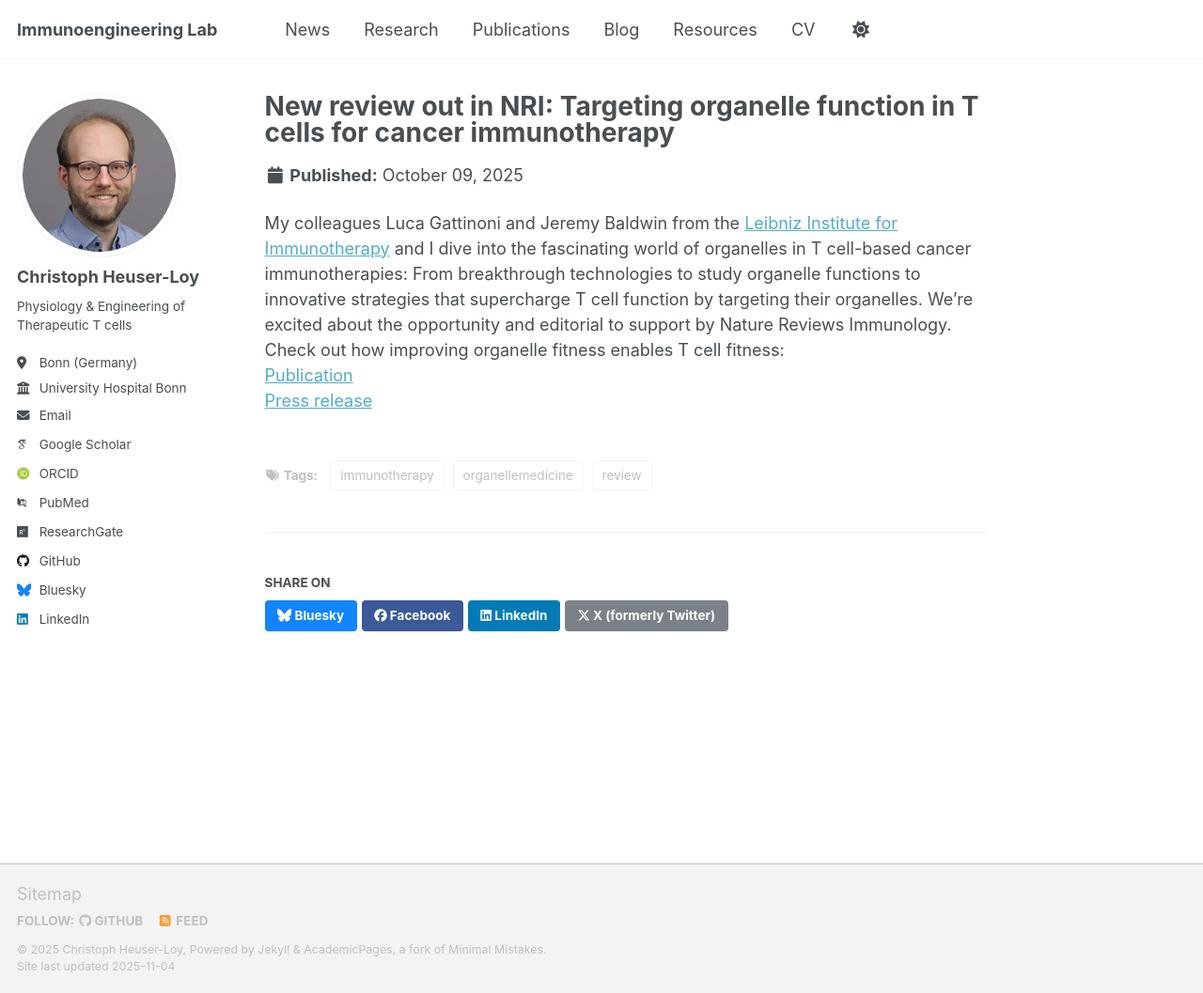
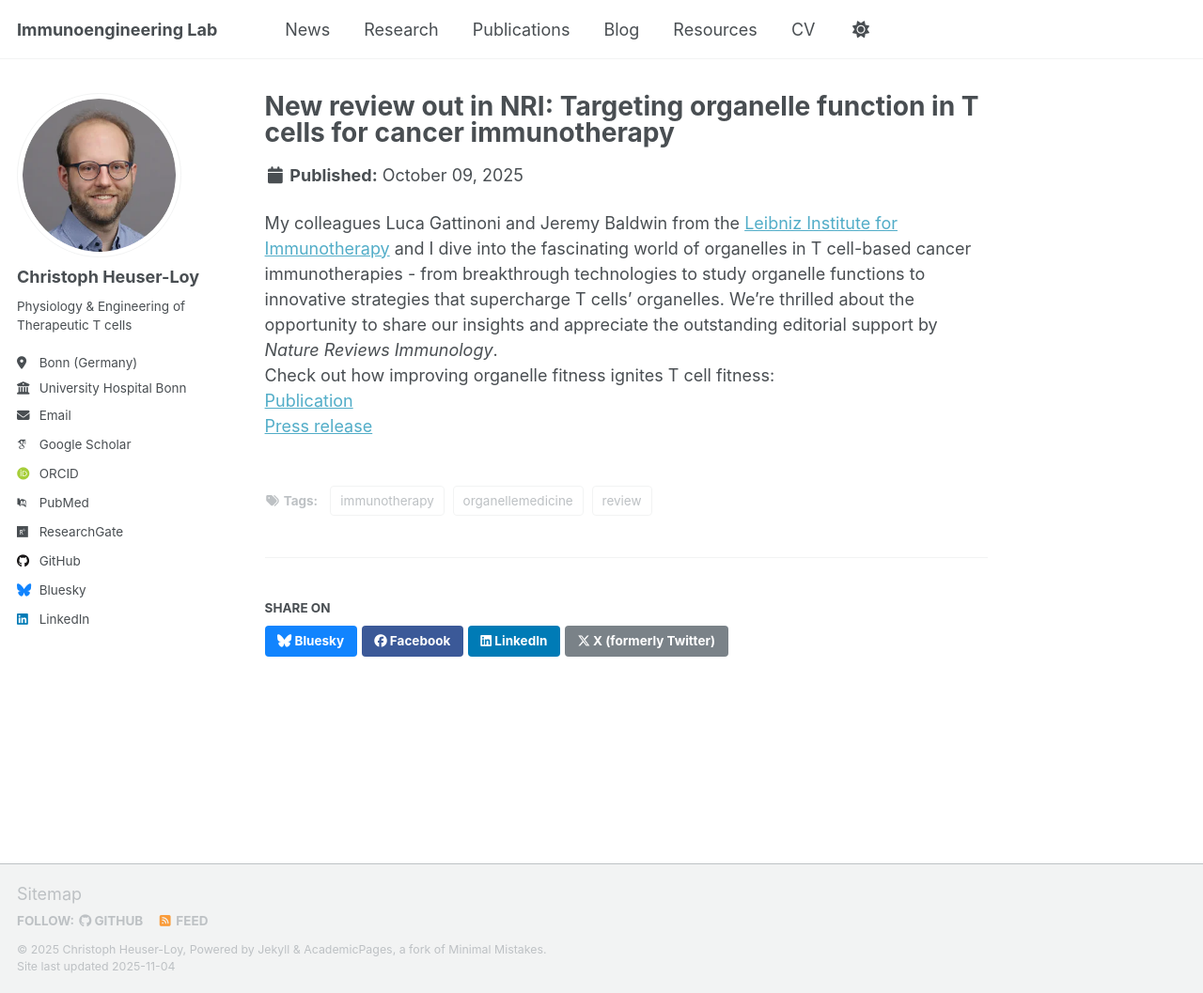
Before and after one commit to cheuserloy/cheuserloy.github.io, a Jekyll site: the page built from _news/2025-10-09_Organelle-therapy.md, in a window 1280 px wide and 1057 px high. Shown: the whole window at 94% size. Built offline with Jekyll 4.4.1, drawn with Linux system fonts in a browser that asks for light colours; some web fonts are replaced; a script that is not in the unit is left out.

Commit message:
Update organelle therapy article for clarity
Revised text for clarity and excitement about organelle therapy in T cell immunotherapy.

```diff
--- a/_news/2025-10-09_Organelle-therapy.md
+++ b/_news/2025-10-09_Organelle-therapy.md
@@ -8,7 +8,7 @@ tags:
   - organellemedicine
 ---
 
-My colleagues Luca Gattinoni and Jeremy Baldwin from the <a href="https://lit.eu/research/research-divisions/functional-immune-cell-modulation/">Leibniz Institute for Immunotherapy</a> and I dive into the fascinating world of organelles in T cell-based cancer immunotherapies: From breakthrough technologies to study organelle functions to innovative strategies that supercharge T cell function by targeting their organelles. We’re excited about the opportunity and editorial to support by Nature Reviews Immunology.
-Check out how improving organelle fitness enables T cell fitness:<br>
+My colleagues Luca Gattinoni and Jeremy Baldwin from the <a href="https://lit.eu/research/research-divisions/functional-immune-cell-modulation/">Leibniz Institute for Immunotherapy</a> and I dive into the fascinating world of organelles in T cell-based cancer immunotherapies - from breakthrough technologies to study organelle functions to innovative strategies that supercharge T cells' organelles. We’re thrilled about the opportunity to share our insights and appreciate the outstanding editorial support by <i>Nature Reviews Immunology</i>.<br>
+Check out how improving organelle fitness ignites T cell fitness:<br>
 <a href="https://doi.org/10.1038/s41577-025-01223-9">Publication</a><br>
 <a href="https://lit.eu/review-article-published-in-nature-reviews-immunology-organelle-medicine-ignites-cancer-immunotherapy/">Press release</a>
```
